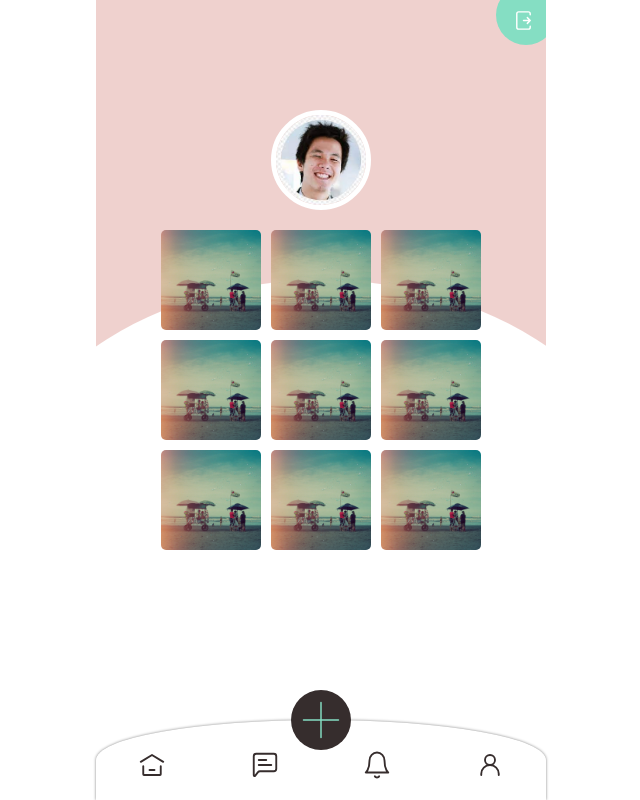
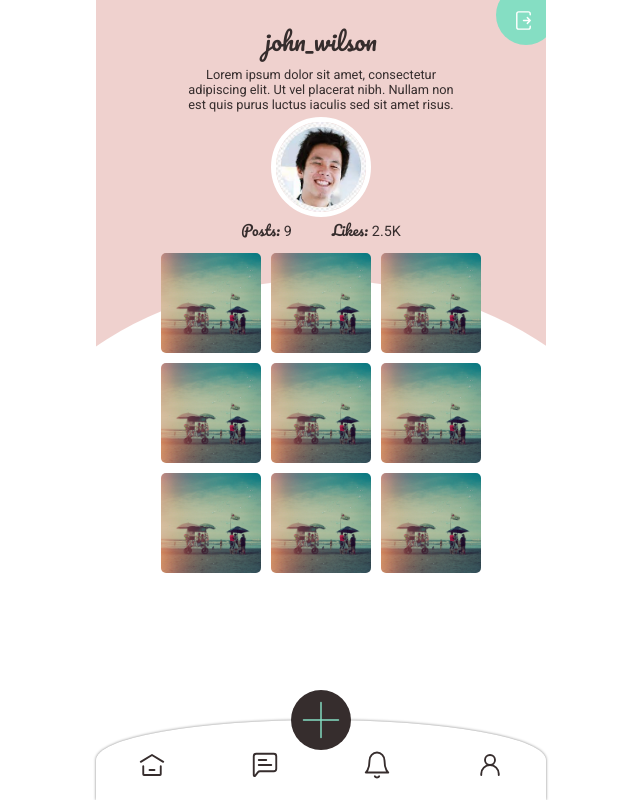
Before and after one commit to mdart86/Pixello, a React (Create React App) app: page /profile in a window 1280 px wide. Shown: the whole page, without its empty margins (319-959 px from the left). Built offline with nearby package versions, Linux system fonts and the light colour scheme.

Commit message:
caption and username added. profile page complete

```diff
--- a/src/components/Profile.js
+++ b/src/components/Profile.js
@@ -9,10 +9,16 @@ export const Profile = () => {
     return (
         <>
             <PinkFeature>
-                <Avatar src={profilePicture} alt="profile picture"/>
                 <WhiteFeature/>
             </PinkFeature>
             <ProfileContainer>
+                <Username>john_wilson</Username>
+                <Caption>Lorem ipsum dolor sit amet, consectetur adipiscing elit. Ut vel placerat nibh. Nullam non est quis purus luctus iaculis sed sit amet risus.</Caption>
+                <Avatar src={profilePicture} alt="profile picture"/>
+                <Summary>
+                    <Count><Cursive>Posts: </Cursive>9</Count>
+                    <Count><Cursive>Likes: </Cursive>2.5K</Count>
+                </Summary>
                 <PhotoGrid>
                     <Link to="/view-post"><Photo src={placeholder} alt="A candid photo of people on the beach."/></Link>
                     <Link to="/view-post"><Photo src={placeholder} alt="A candid photo of people on the beach."/></Link>
@@ -51,22 +57,49 @@ const WhiteFeature = styled.div`
     left: -25%;
 `
 
+const ProfileContainer = styled.div`
+    width: 100%;
+    display: flex;
+    flex-direction: column;
+    text-align: center;
+`
+
+const Username = styled.p`
+    font-family: 'pacifico', cursive;
+    margin: 0 auto;
+    margin-top: 20px;
+    font-size: 1.5rem;
+    width: 200px;
+`
+
+const Caption = styled.p`
+    margin: 5px auto;
+    font-size: 0.8rem;
+    width: 280px;
+`
+
 const Avatar = styled.img`
     width: 90px;
     height: 90px;
     object-fit: cover;
-    margin: 0;
+    margin: 0 auto;
     border-radius: 50%;
     border: 5px solid var(--white);
-    position: absolute;
-    top: 110px;
-    z-index: 1;
 `
 
-const ProfileContainer = styled.div`
-    height: 50px;
+const Summary = styled.div`
+    margin: 0 auto;
     width: 100%;
-    background: yello;
+`
+
+const Count = styled.p`
+    margin: 0 20px;
+    font-size: 0.9rem;
+    display: inline;
+`
+
+const Cursive = styled.span`
+    font-family: 'Pacifico', cursive;
 `
 
 const PhotoGrid = styled.div`
@@ -75,7 +108,7 @@ const PhotoGrid = styled.div`
     grid-auto-rows: 100px;
     row-gap: 10px;
     column-gap: 10px;
-    margin: 230px 0 10px 0;
+    margin: 10px 0;
     width: 100%;
     justify-content: center;
 `
--- a/src/components/ViewPost.js
+++ b/src/components/ViewPost.js
@@ -20,7 +20,7 @@ export const ViewPost = () => {
             <PostContainer>
                 <Link to="/profile"><Avatar src={profilePicture} alt="A man's profile picture."/></Link>
                 <StyledLink to="/profile"><Username>john_wilson</Username></StyledLink>
-                <Caption>Lorem ipsum dolor sit amet, consectetur adipiscing elit. Ut vel placerat nibh.</Caption>
+                <Caption>Lorem ipsum dolor sit amet, consectetur adipiscing elit. Ut vel placerat nibh. Nullam non est quis purus luctus iaculis sed sit amet risus.</Caption>
                 <Photo src={placeholder} alt="A candid photo of people on the beach."/>
                 <Icon src={like} alt="like button"/>
                 <CategoryContainer>
```
